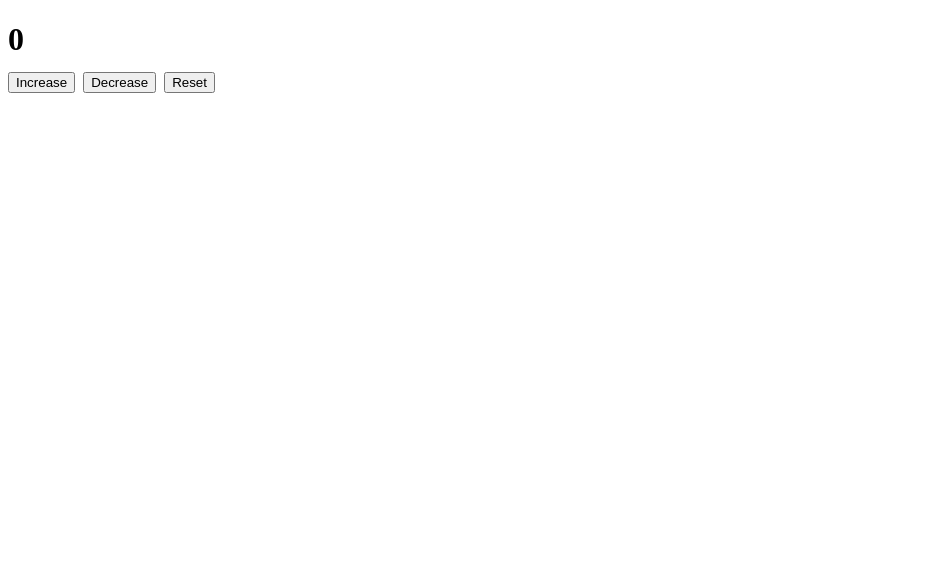
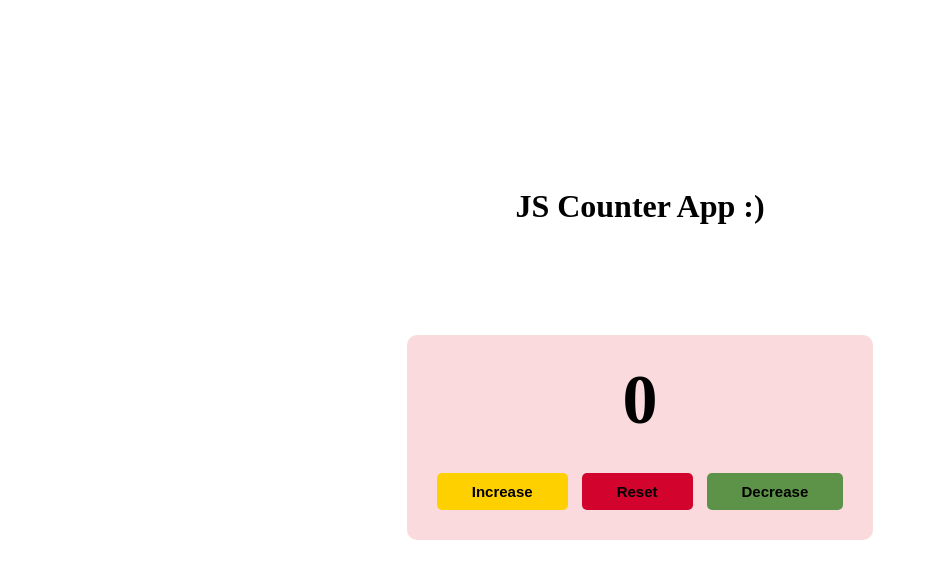
Before and after one commit to Catherinekaburagichina/CounterApp, a plain HTML site: page index.html in a window 1280 px wide. Shown: the whole page, without its empty margins (0-928 px from the left). Drawn offline with Linux system fonts and the light colour scheme.

Commit message:
Enhance the appearance and layout of the increment, decrement, and reset buttons with CSS styling.

```diff
--- a/index.html
+++ b/index.html
@@ -6,17 +6,21 @@
     <title>Document</title>
     <link rel="stylesheet" href="style.css">
 </head>
+
+
 <body>
+    <div class="image"></div>
+    <div class="main-title"><h1>JS Counter App :)</h1></div>
     <div class = "container">
         <div class="card-body">
-            <h1 id = "title">0</h1s>
+            <h1 id = "title">0</h1>
         <div class="card-btn">
             <button id = "increament">Increase</button>
+            <button id = "reset">Reset</button>
             <button id = "decreament">Decrease</button>
-            <button id = "reset">Reset</button>
+        </div>
         </div>
 
-        </div>
     </div>
 
     <script src="script.js"></script>
--- a/style.css
+++ b/style.css
@@ -0,0 +1,97 @@
+*,*::after,*::before{
+    padding: 0;
+    margin: 0;
+}
+
+
+/* the entire html body */
+html,body{
+    height: 100%;
+
+
+}
+.main-title h1{
+  display: flex;
+  justify-content: center;
+
+  position: relative;
+  top: 188px;
+
+ }
+
+
+body{
+
+}
+
+.image{
+    position: fixed;
+    height: 100%;
+    background-image:url(CounterApp\ Image.jpg) ;
+    filter: blur(2px);
+}
+
+.container{
+ display: flex; /* centers elements*/
+ align-items: center;
+ justify-content: center; /* Moves elements to the center */
+ height: 100%; /*Research more*/
+}
+
+
+.card-body{
+    background-color:#FADADD;
+    padding: 25px; /*expands card-body size*/
+    border-radius: 10px; /*Curves out the border curve*/
+    text-align: center;
+}
+
+.card-body h1{
+    margin-bottom: 28px;
+    font-size: 70px;
+}
+
+.card-btn button{
+    /* entire button element */
+ padding: 10px 35px; /* 20px(top bottom) 50px(left right) */
+ /* changes the size of the frame */
+ color: black;
+ font-size:15px;
+ font-weight: bold;
+ margin: 5px;
+ cursor: pointer;
+ border: 0;
+ border-radius: 5px;
+}
+
+
+/* Styling the buttons */
+/*1 */
+button#increament{
+    background-color:#FFD000;
+}
+button#increament:hover{
+    background-color:#f79f1f;
+    color: white;
+}
+
+
+/*2*/
+button#reset{
+    background-color:#D2042D;
+}
+
+button#reset:hover{
+    background-color:#ff2c2c;
+    color: white;
+}
+
+/*3*/
+button#decreament{
+    background-color:#5c9348;
+}
+
+button#decreament:hover{
+    background-color:#8fc640;
+    color: white;
+}
```
Also changed, not shown: CounterApp Image.jpg (added).
